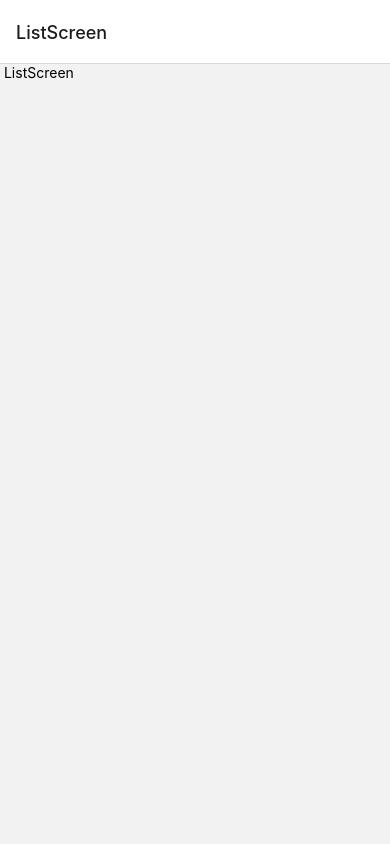
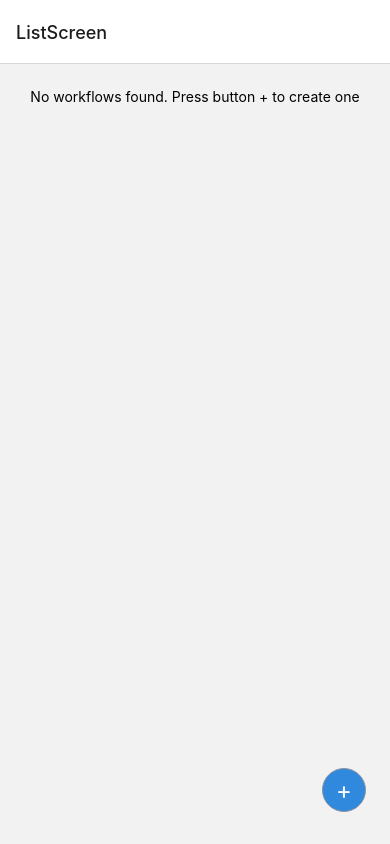
Before and after one commit to dinhphi2205/workflows, a React Native app: screen /ListScreen in a window 390 px wide. Built offline with nearby package versions, Linux system fonts and the light colour scheme.

Commit message:
set up transition screen

```diff
--- /dev/null
+++ b/src/i18n/en.json
@@ -0,0 +1,3 @@
+{
+  "noWorkFLow": "No workflows found. Press button + to create one"
+}
--- /dev/null
+++ b/src/i18n/index.ts
@@ -0,0 +1,3 @@
+import en from './en.json';
+
+export const texts = en;
--- a/src/navigation/index.tsx
+++ b/src/navigation/index.tsx
@@ -4,7 +4,7 @@ import {NavigationContainer} from '@react-navigation/native';
 import {ListScreen} from '../screens/ListScreen';
 import {WorkflowScreen} from '../screens/WorkflowScreen';
 
-const Stack = createNativeStackNavigator();
+const Stack = createNativeStackNavigator<AppStackParamList>();
 export const AppStack = () => {
   return (
     <NavigationContainer>
@@ -15,3 +15,8 @@ export const AppStack = () => {
     </NavigationContainer>
   );
 };
+
+export type AppStackParamList = {
+  ListScreen: undefined;
+  WorkflowScreen: {workflow?: string};
+};
--- a/src/screens/ListScreen.tsx
+++ b/src/screens/ListScreen.tsx
@@ -1,11 +1,64 @@
-import React from 'react';
-import {Text} from 'react-native';
+import React, {useCallback, useState} from 'react';
+import {FlatList, StyleSheet, Text, TouchableOpacity, View} from 'react-native';
 import {SafeAreaView} from 'react-native-safe-area-context';
+import {texts} from '../i18n';
+import {themes} from '../themes';
+import {useNavigation} from '@react-navigation/native';
+import {AppStackParamList} from '../navigation';
+import {NativeStackNavigationProp} from '@react-navigation/native-stack';
+
+type Props = NativeStackNavigationProp<AppStackParamList, 'ListScreen'>;
 
 export const ListScreen = () => {
+  const [listWorkflow, setListWorkFlow] = useState<string[]>([]);
+  const {navigate} = useNavigation<Props>();
+
+  const renderItem = useCallback(({item}: {item: string}) => {
+    return (
+      <View>
+        <Text> {item}</Text>
+        <Text> Last update</Text>
+      </View>
+    );
+  }, []);
+
   return (
-    <SafeAreaView>
-      <Text> ListScreen </Text>
+    <SafeAreaView style={styles.container}>
+      <FlatList
+        data={listWorkflow}
+        keyExtractor={(item, index) => `${item}_${index}`}
+        renderItem={renderItem}
+        ListEmptyComponent={
+          <View style={styles.centerHorizontal}>
+            <Text style={styles.textCenter}>{texts.noWorkFLow}</Text>
+          </View>
+        }
+      />
+      <TouchableOpacity
+        style={styles.floatButton}
+        onPress={() => navigate('WorkflowScreen', {})}>
+        <Text style={styles.textPlus}>+</Text>
+      </TouchableOpacity>
     </SafeAreaView>
   );
 };
+
+const styles = StyleSheet.create({
+  container: {flex: 1, padding: themes.spaces.lg},
+  centerHorizontal: {alignItems: 'center'},
+  textCenter: {textAlign: 'center'},
+  textPlus: {fontSize: 24, color: themes.colors.white},
+  floatButton: {
+    position: 'absolute',
+    bottom: themes.spaces.xl,
+    right: themes.spaces.lg,
+    width: 44,
+    height: 44,
+    borderRadius: 22,
+    justifyContent: 'center',
+    alignItems: 'center',
+    backgroundColor: themes.colors.primary,
+    borderWidth: 1,
+    borderColor: themes.colors.grey3,
+  },
+});
--- a/src/screens/WorkflowScreen.tsx
+++ b/src/screens/WorkflowScreen.tsx
@@ -1,7 +1,9 @@
+import {NativeStackNavigationProp} from '@react-navigation/native-stack';
 import React from 'react';
 import {Text} from 'react-native';
 import {SafeAreaView} from 'react-native-safe-area-context';
-
+import {AppStackParamList} from '../navigation';
+type Props = NativeStackNavigationProp<AppStackParamList, 'WorkflowScreen'>;
 export const WorkflowScreen = () => {
   return (
     <SafeAreaView>
--- /dev/null
+++ b/src/themes/colors.ts
@@ -0,0 +1,12 @@
+export const colors = {
+  primary: '#3089DC',
+  secondary: '#CA71EB',
+  disabled: '#E3E6E8',
+  black: '#252525',
+  white: '#FFFFFF',
+  background: '#FFFFFF',
+
+  grey0: '#393E42',
+  grey1: '#43484D',
+  grey3: '#86939E',
+};
--- /dev/null
+++ b/src/themes/index.ts
@@ -0,0 +1,7 @@
+import {spaces} from './spaces';
+import {colors} from './colors';
+
+export const themes = {
+  spaces,
+  colors,
+};
--- /dev/null
+++ b/src/themes/spaces.ts
@@ -0,0 +1,8 @@
+export const spaces = {
+  xs: 4,
+  sm: 8,
+  md: 16,
+  lg: 24,
+  xl: 32,
+  xxl: 64,
+}
```
